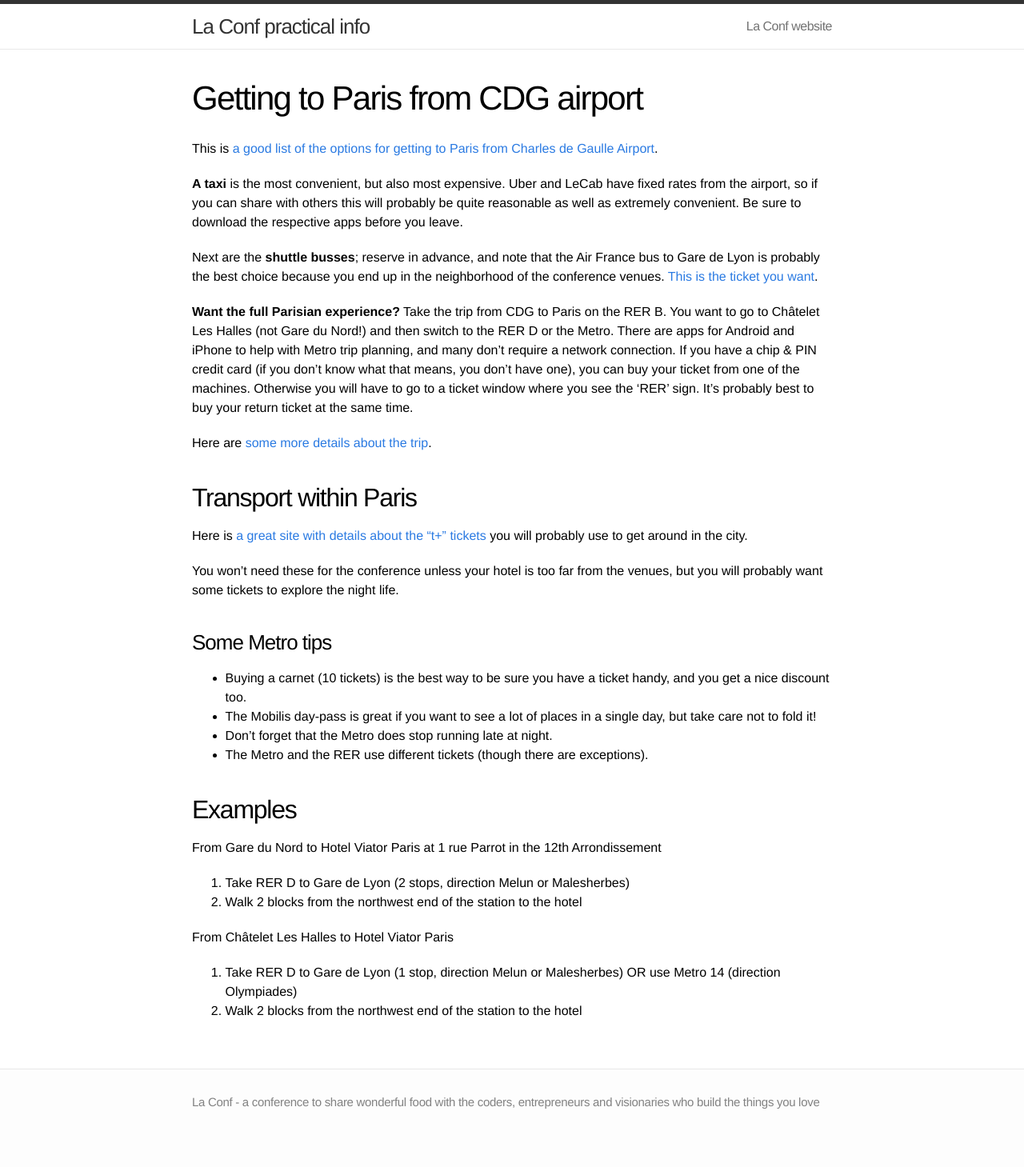
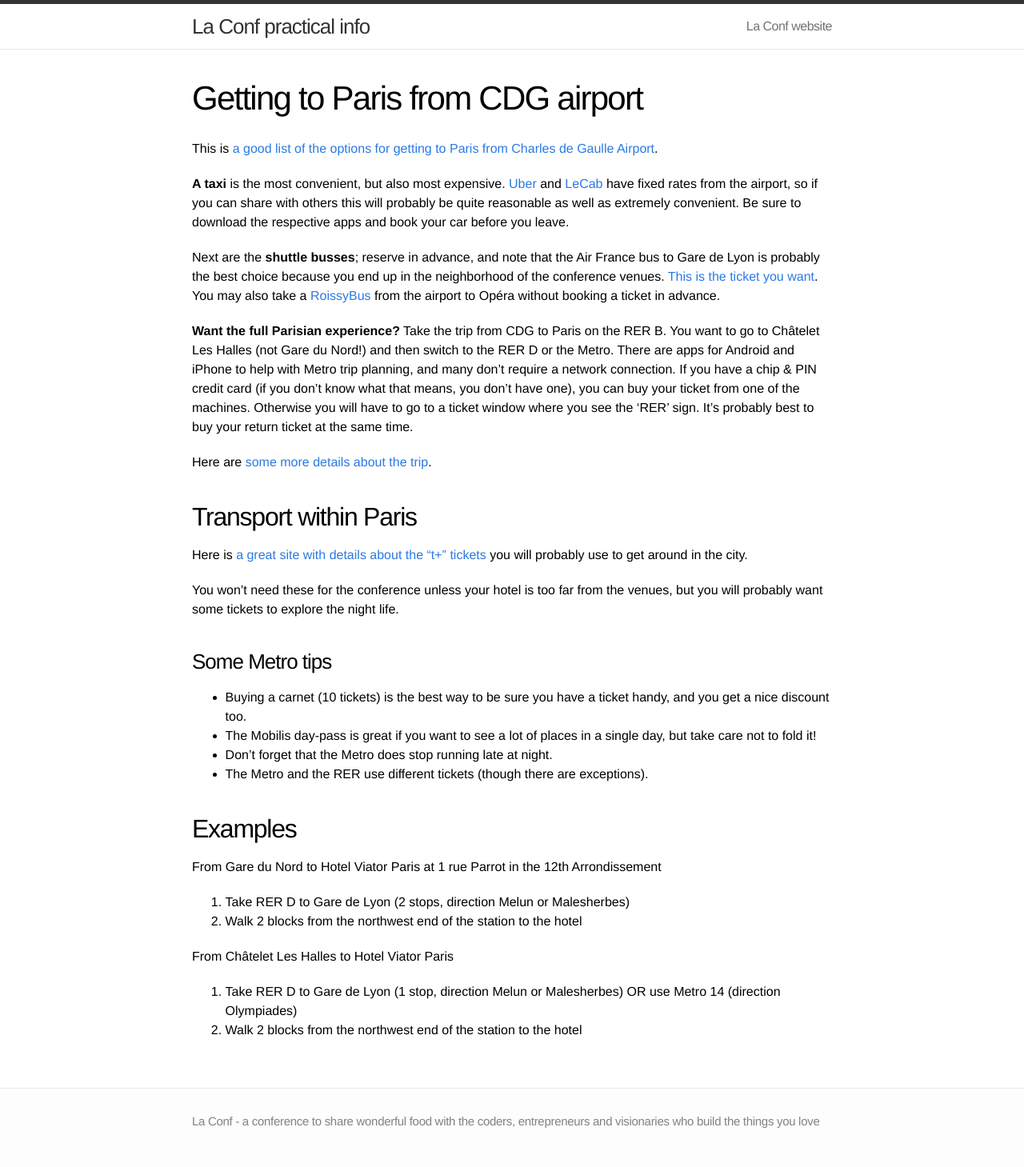
Before and after one commit to la-conf/la-conf.github.io, a Jekyll site: the page built from cdg_airport.md, in a window 1280 px wide. Shown: the whole page at 80% size. Built offline with Jekyll 4.4.1, drawn with Linux system fonts in a browser that asks for light colours; before the commit the page ends 1435 px from its top, so only the background shows below that.

Commit message:
Update cdg_airport.md

```diff
--- a/cdg_airport.md
+++ b/cdg_airport.md
@@ -6,9 +6,10 @@ permalink: /cdg/
 
 This is [a good list of the options for getting to Paris from Charles de Gaulle Airport](http://goparis.about.com/od/transportation/f/GroundTransport.htm).
 
-**A taxi** is the most convenient, but also most expensive. Uber and LeCab have fixed rates from the airport, so if you can share with others this will probably be quite reasonable as well as extremely convenient. Be sure to download the respective apps before you leave.
+**A taxi** is the most convenient, but also most expensive. [Uber](https://www.uber.com/cities/paris) and [LeCab](https://en.lecab.fr/our-services/airport-transfer-paris.html) have fixed rates from the airport, so if you can share with others this will probably be quite reasonable as well as extremely convenient. Be sure to download the respective apps and book your car before you leave.
 
 Next are the **shuttle busses**; reserve in advance, and note that the Air France bus to Gare de Lyon is probably the best choice because you end up in the neighborhood of the conference venues. [This is the ticket you want](https://one.secutix.com/tnsa7/live/shop/cars/INTERNET/ts/event/seat_selection.php?CNSACTION=TS_SELECT_REPRESENTATION&resa_event_code=LIGNE4&resa_product_code=ARRPMS@300615-1200&resa_system=tnce7&organizer_code=AIR&ts_event_display_mode=LIST&lang=en).
+You may also take a [RoissyBus](https://www.aeroportsdeparis.fr/ADP/en-GB/Passagers/Access-maps-car-parks/Paris-CDG/Access/public-transport/paris-cdg-roissybus.htm) from the airport to Opéra without booking a ticket in advance.
 
 **Want the full Parisian experience?** Take the trip from CDG to Paris on the RER B. You want to go to Châtelet Les Halles (not Gare du Nord!) and then switch to the RER D or the Metro. There are apps for Android and iPhone to help with Metro trip planning, and many don’t require a network connection. If you have a chip & PIN credit card (if you don’t know what that means, you don’t have one), you can buy your ticket from one of the machines. Otherwise you will have to go to a ticket window where you see the ‘RER’ sign. It’s probably best to buy your return ticket at the same time.
 
```
